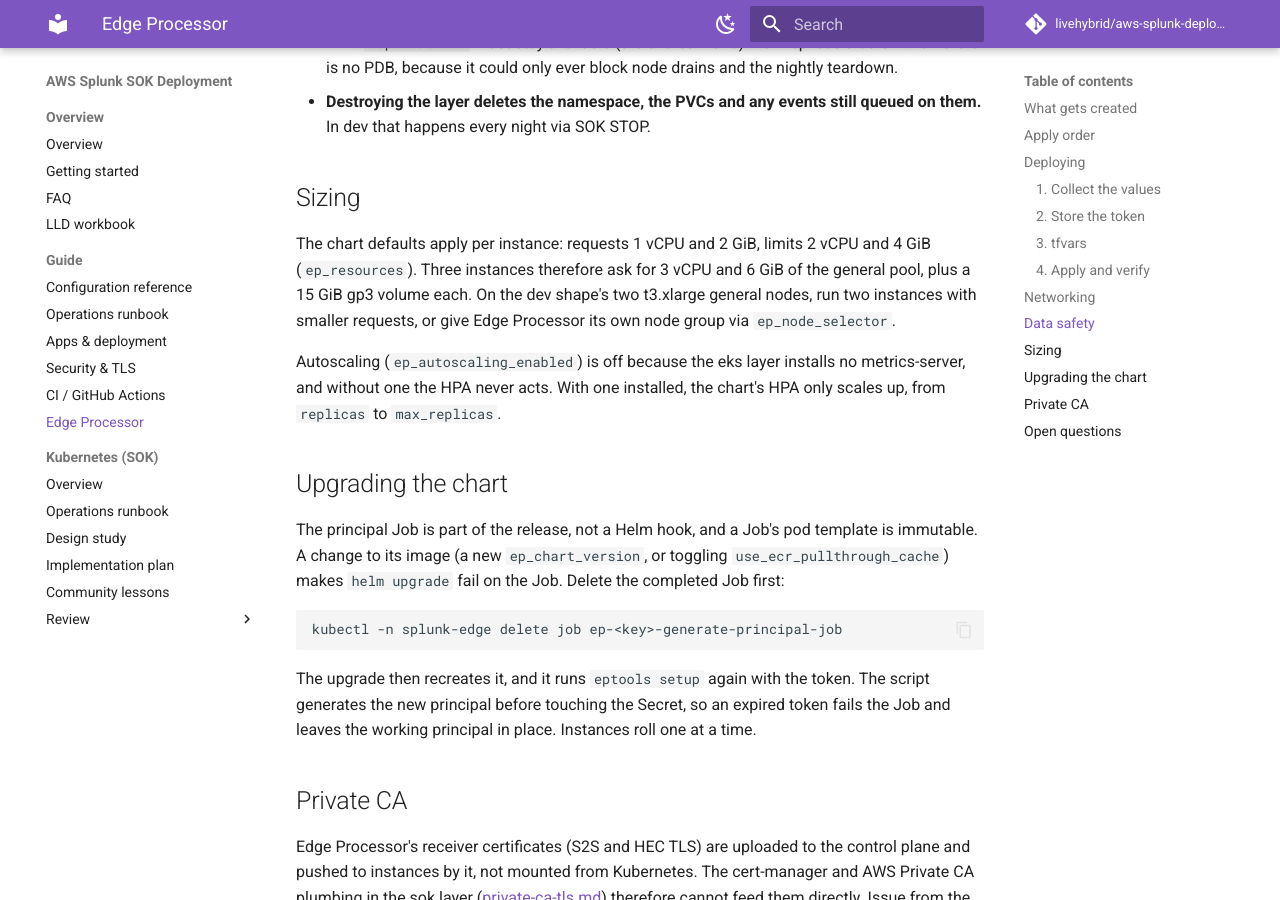
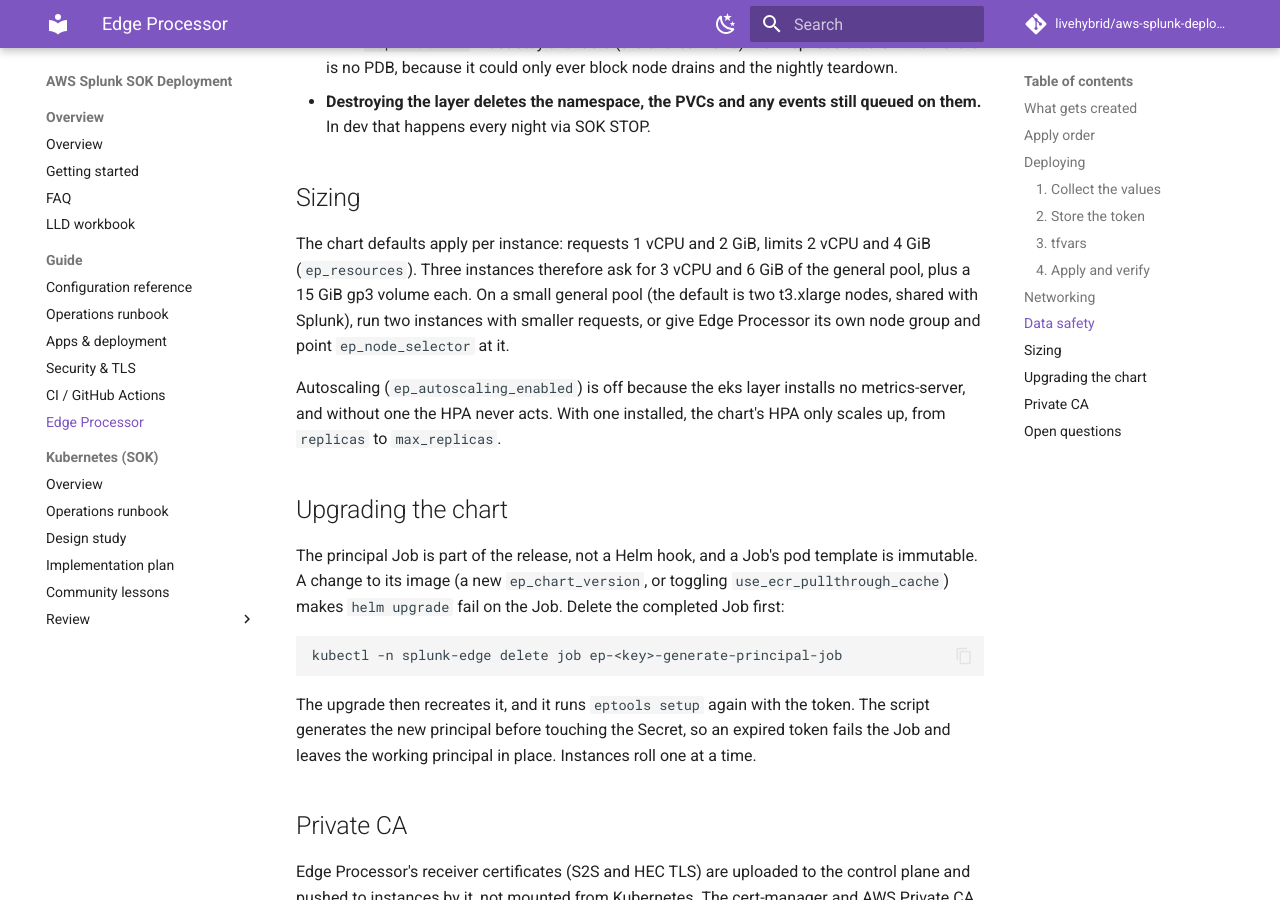
Before and after one commit to livehybrid/aws-splunk-deployment, an MkDocs documentation site: the page built from docs/edge-processor.md, in a window 1280 px wide and 900 px high, scrolled down 4032 px. Built offline with MkDocs 1.6.1 and Material for MkDocs 9.7.7, drawn with Linux system fonts in a browser that asks for light colours; comment, search, counter and statistics services are not loaded.

Commit message:
Describe Edge Processor sizing against the default node group

```diff
--- a/docs/edge-processor.md
+++ b/docs/edge-processor.md
@@ -181,9 +181,10 @@
 
 The chart defaults apply per instance: requests 1 vCPU and 2 GiB, limits
 2 vCPU and 4 GiB (`ep_resources`). Three instances therefore ask for 3 vCPU
-and 6 GiB of the general pool, plus a 15 GiB gp3 volume each. On the dev
-shape's two t3.xlarge general nodes, run two instances with smaller requests,
-or give Edge Processor its own node group via `ep_node_selector`.
+and 6 GiB of the general pool, plus a 15 GiB gp3 volume each. On a small
+general pool (the default is two t3.xlarge nodes, shared with Splunk), run two
+instances with smaller requests, or give Edge Processor its own node group and
+point `ep_node_selector` at it.
 
 Autoscaling (`ep_autoscaling_enabled`) is off because the eks layer installs
 no metrics-server, and without one the HPA never acts. With one installed, the
```
